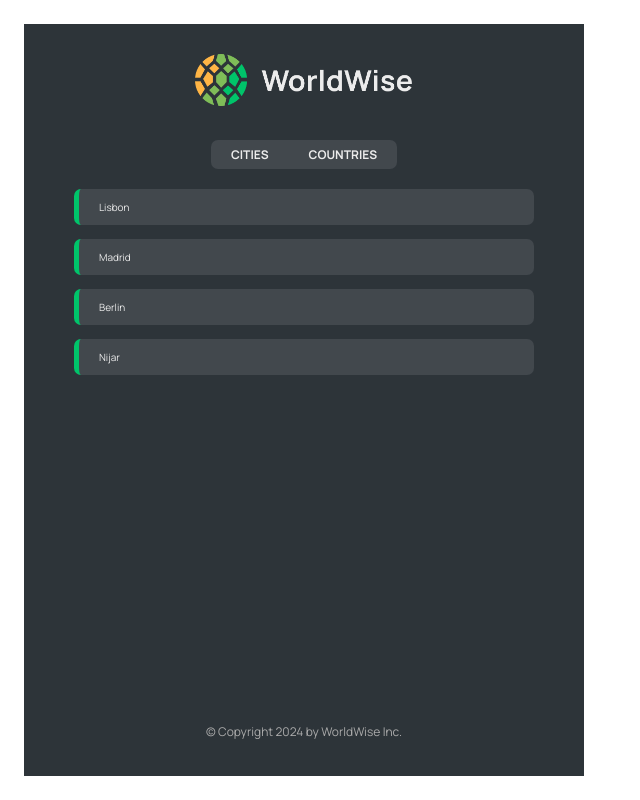
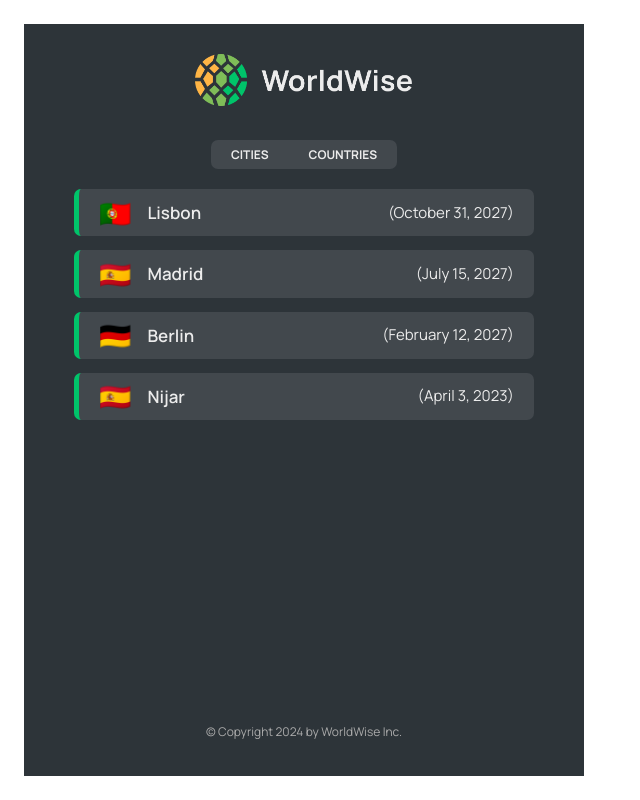
Before and after one commit to cmtayl0r/react-worldwise, a React (Vite) app: page /app in a window 1280 px wide. Shown: the whole page, without its empty margins (0-640 px from the left). Built offline with nearby package versions, Linux system fonts and the light colour scheme; data requests are answered from the project's data file.

Commit message:
add CountryList and CountryItem components with display unique country logic

```diff
--- a/src/App.jsx
+++ b/src/App.jsx
@@ -1,5 +1,6 @@
 import { BrowserRouter, Route, Routes } from "react-router-dom";
 import { useState } from "react";
+import { useEffect } from "react";
 
 // PAGES
 import Homepage from "./pages/Homepage";
@@ -9,7 +10,7 @@ import NotFound from "./pages/NotFound";
 import AppLayout from "./pages/AppLayout";
 import Login from "./pages/Login";
 import CityList from "./components/CityList";
-import { useEffect } from "react";
+import CountryList from "./components/CountryList";
 
 const BASE_URL = "http://localhost:9000";
 
@@ -49,7 +50,10 @@ function App() {
             path="cities"
             element={<CityList cities={cities} isLoading={isLoading} />}
           />
-          <Route path="countries" element={<p>List of countries</p>} />
+          <Route
+            path="countries"
+            element={<CountryList cities={cities} isLoading={isLoading} />}
+          />
           <Route path="form" element={<p>Form</p>} />
         </Route>
         <Route path="*" element={<NotFound />} />
--- a/src/components/CityItem.jsx
+++ b/src/components/CityItem.jsx
@@ -1,17 +1,22 @@
 import { Link } from "react-router-dom";
 // import { useCities } from "../contexts/CitiesContext";
+
+// CSS Modules
 import styles from "./CityItem.module.css";
 
-// const formatDate = (date) =>
-//   new Intl.DateTimeFormat("en", {
-//     day: "numeric",
-//     month: "long",
-//     year: "numeric",
-//   }).format(new Date(date));
+// Function to format date
+const formatDate = (date) =>
+  new Intl.DateTimeFormat("en", {
+    day: "numeric",
+    month: "long",
+    year: "numeric",
+  }).format(new Date(date));
 
 function CityItem({ city }) {
   //   const { currentCity, deleteCity } = useCities();
-  //   const { cityName, emoji, date, id, position } = city;
+
+  // Destructure city object
+  const { cityName, emoji, date, notes } = city;
 
   //   function handleClick(e) {
   //     e.preventDefault();
@@ -33,7 +38,11 @@ function CityItem({ city }) {
           &times;
         </button>
       </Link> */}
-      <Link className={`${styles.cityItem}`}> {city.cityName}</Link>
+      <Link className={`${styles.cityItem}`}>
+        <span className={styles.emoji}>{emoji}</span>
+        <h3 className={styles.name}>{cityName}</h3>
+        <time className={styles.date}>({formatDate(date)})</time>
+      </Link>
     </li>
   );
 }
--- a/src/components/CityList.jsx
+++ b/src/components/CityList.jsx
@@ -1,23 +1,26 @@
 import Spinner from "./Spinner";
 import styles from "./CityList.module.css";
 import CityItem from "./CityItem";
-// import Message from "./Message";
+import Message from "./Message";
 // import { useCities } from "../contexts/CitiesContext";
 
 function CityList({ cities, isLoading }) {
   // const { cities, isLoading } = useCities();
 
+  // If cities are loading, display a spinner
   if (isLoading) return <Spinner />;
 
-  // if (!cities.length)
-  //   return (
-  //     <Message message="Add your first city by clicking on a city on the map" />
-  //   );
+  // If there are no cities, display a message
+  if (!cities.length)
+    return (
+      <Message message="Add your first city by clicking on a city on the map" />
+    );
 
+  // If there are cities, display them
   return (
     <ul className={styles.cityList}>
       {cities.map((city) => (
-        <CityItem city={city} />
+        <CityItem key={city.id} city={city} />
       ))}
     </ul>
   );
--- a/src/components/CountryList.jsx
+++ b/src/components/CountryList.jsx
@@ -2,22 +2,29 @@ import Spinner from "./Spinner";
 import styles from "./CountryList.module.css";
 import CountryItem from "./CountryItem";
 import Message from "./Message";
-import { useCities } from "../contexts/CitiesContext";
+// import { useCities } from "../contexts/CitiesContext";
 
-function CountryList() {
-  const { cities, isLoading } = useCities();
+function CountryList({ cities, isLoading }) {
+  // const { cities, isLoading } = useCities();
 
+  // If countries are loading, display a spinner
   if (isLoading) return <Spinner />;
 
+  // If there are no cities, display a message
   if (!cities.length)
     return (
       <Message message="Add your first city by clicking on a city on the map" />
     );
 
+  // Create a new array of unique countries
   const countries = cities.reduce((arr, city) => {
+    // Map over the array of cities and check if the country is already
     if (!arr.map((el) => el.country).includes(city.country))
+      // If not, add the country to the array
       return [...arr, { country: city.country, emoji: city.emoji }];
+    // Otherwise, return the array as is
     else return arr;
+    // Resulting array will have unique countries
   }, []);
 
   return (
```
